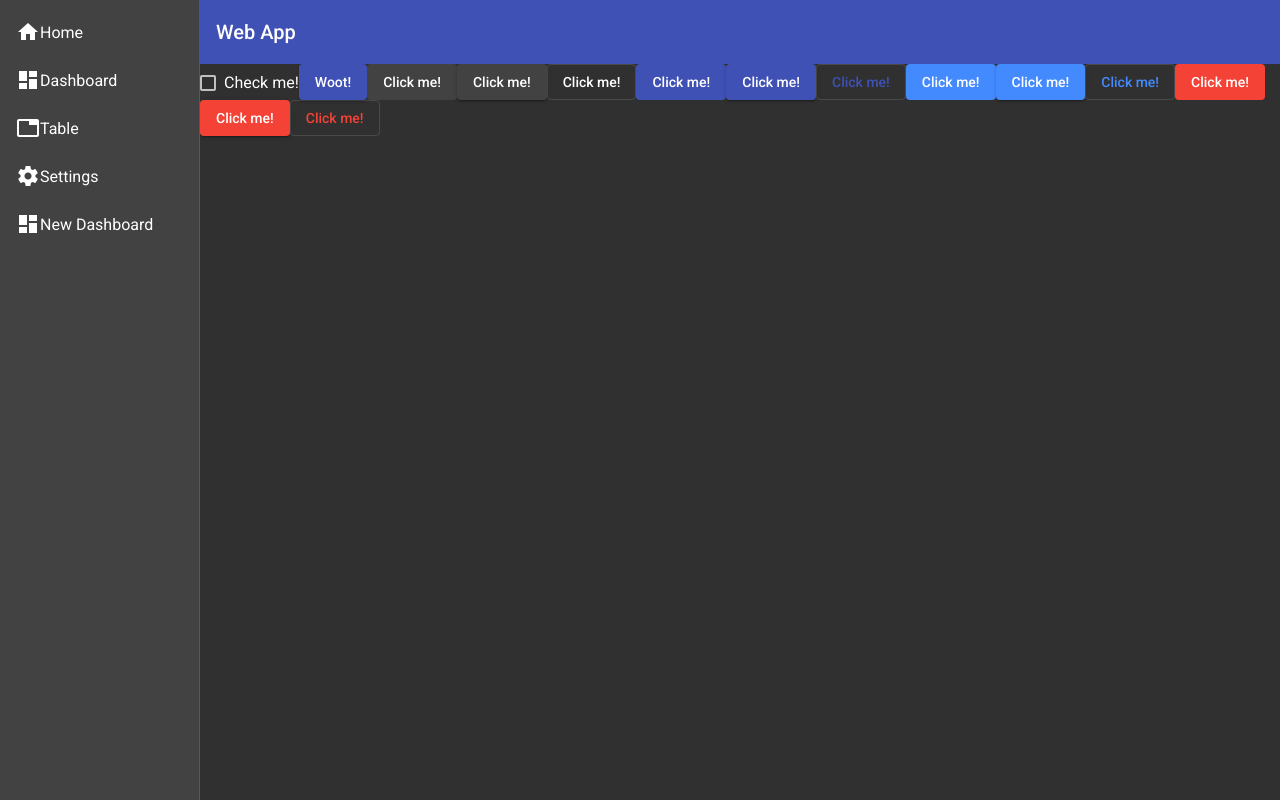
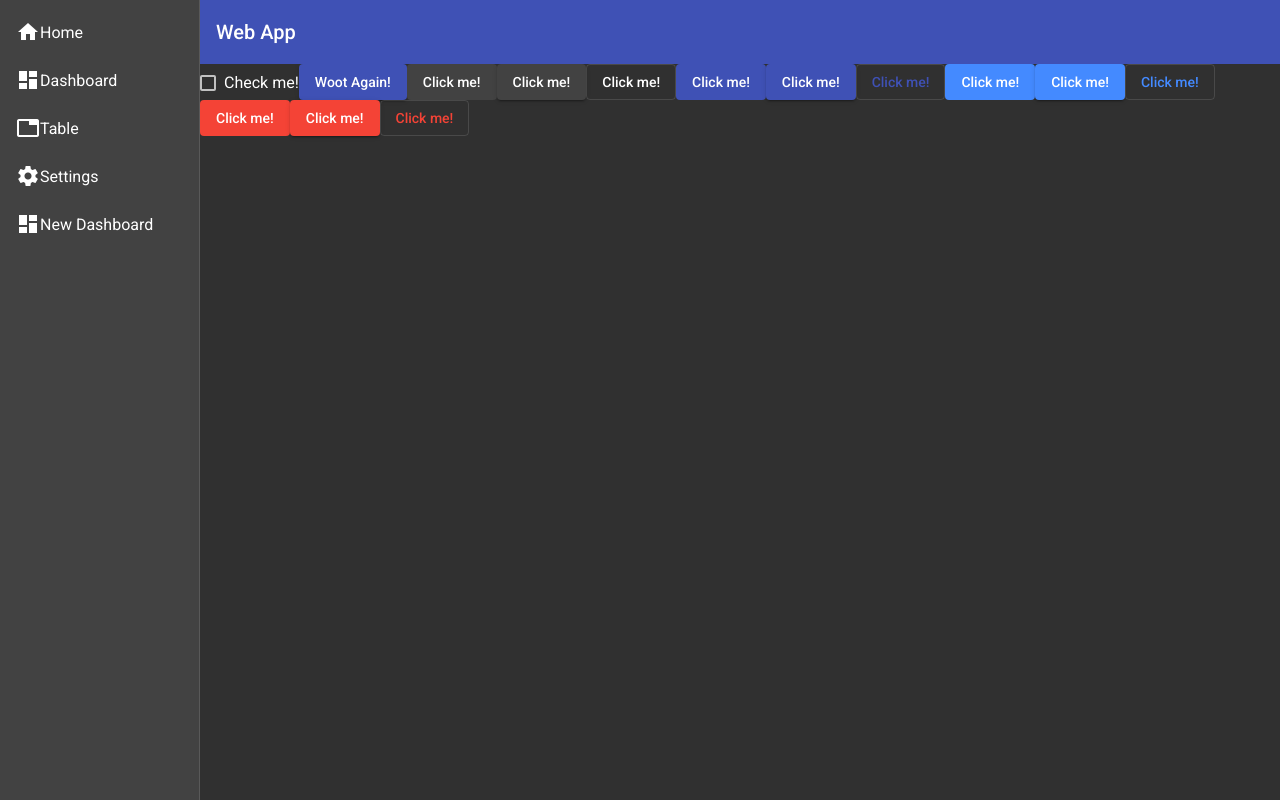
Before and after one commit to aa00518/WebApp, an Angular app in the folder ClientApp/: page /home in a window 1280 px wide. Built offline with nearby package versions, Linux system fonts and the light colour scheme.

Commit message:
Laptop changes.

```diff
--- a/ClientApp/src/app/components/home/home.component.html
+++ b/ClientApp/src/app/components/home/home.component.html
@@ -1,6 +1,6 @@
 <div>
   <mat-checkbox>Check me!</mat-checkbox>
-  <button mat-raised-button color="primary" (click)="wootClick()">Woot!</button>
+  <button mat-raised-button color="primary" (click)="wootClick()">Woot Again!</button>
   <button mat-flat-button (click)="btnClick()">Click me!</button>
   <button mat-raised-button>Click me!</button>
   <button mat-stroked-button>Click me!</button>
```
